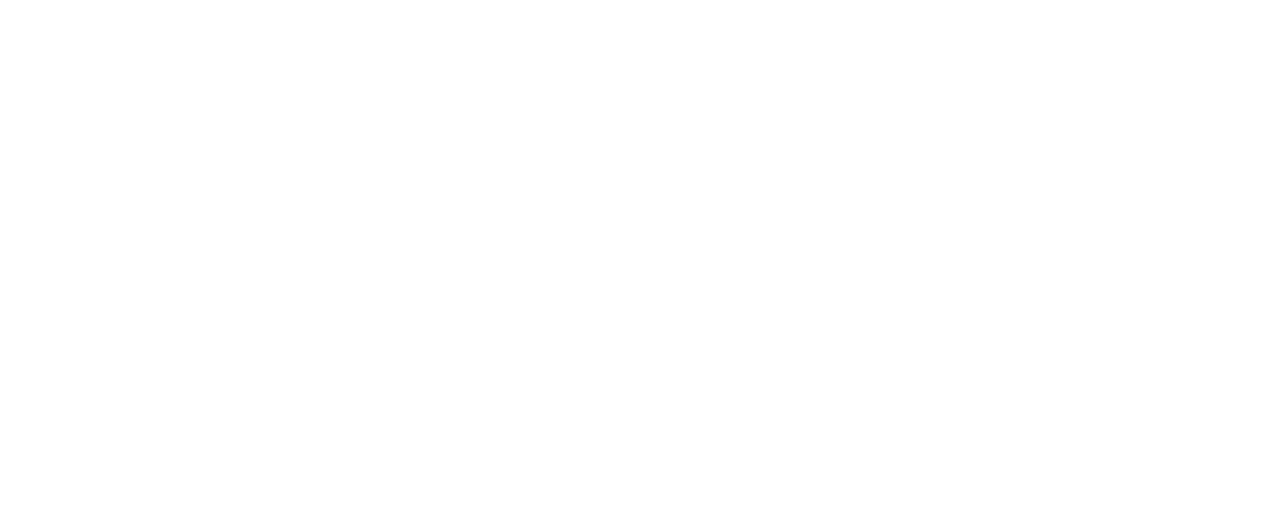
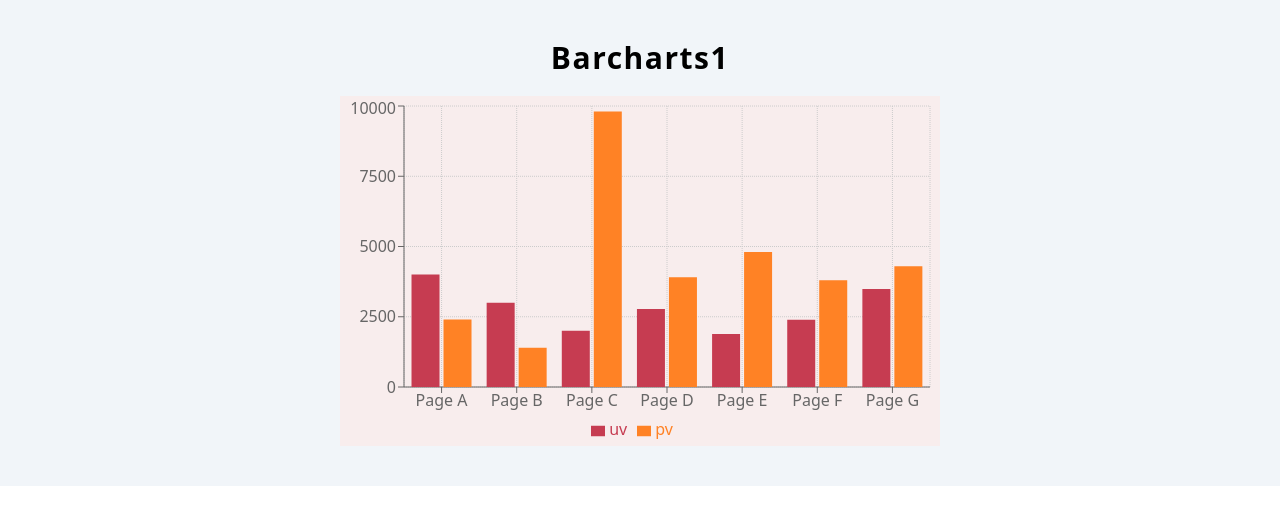
Before and after one commit to Ashukr321/Rechartjs, a React (Vite) app: page /chart2 in a window 1280 px wide. Before the commit this address had no page. Shown: the top 524 px of the page. Built offline with nearby package versions, Linux system fonts and the light colour scheme.

Commit message:
bar chart is completed

```diff
--- a/src/App.tsx
+++ b/src/App.tsx
@@ -1,12 +1,14 @@
 import { Routes, Route } from "react-router-dom";
 import Home from "./pages/Home/Home";
 import AreaChart1 from "./pages/chart1/AreaChart1";
+import Barcharts from "./pages/barchart/Barcharts";
 const App = () => {
   return (
     <main>
       <Routes>
         <Route path="/" element={<Home />} />
         <Route path="/chart1" element={<AreaChart1 />} />
+        <Route path="/chart2" element={<Barcharts />} />
       </Routes>
     </main>
   );
--- /dev/null
+++ b/src/data/data.js
@@ -0,0 +1,39 @@
+const data = [
+  {
+    "name": "Page A",
+    "uv": 4000,
+    "pv": 2400
+  },
+  {
+    "name": "Page B",
+    "uv": 3000,
+    "pv": 1398
+  },
+  {
+    "name": "Page C",
+    "uv": 2000,
+    "pv": 9800
+  },
+  {
+    "name": "Page D",
+    "uv": 2780,
+    "pv": 3908
+  },
+  {
+    "name": "Page E",
+    "uv": 1890,
+    "pv": 4800
+  },
+  {
+    "name": "Page F",
+    "uv": 2390,
+    "pv": 3800
+  },
+  {
+    "name": "Page G",
+    "uv": 3490,
+    "pv": 4300
+  }
+]
+
+export default data
--- a/src/pages/Home/Home.tsx
+++ b/src/pages/Home/Home.tsx
@@ -10,7 +10,14 @@
           to={"/chart1"}
           className="text-white p-4 border px-10 text-xl hover:bg-white hover:text-blue-600"
         >
-          chart1
+          AreaChart
+        </Link>
+
+        <Link
+          to={"/chart2"}
+          className="text-white p-4 border px-10 text-xl hover:bg-white hover:text-blue-600"
+        >
+          BarChart
         </Link>
       </div>
     </div>
--- /dev/null
+++ b/src/pages/barchart/Barcharts.tsx
@@ -0,0 +1,51 @@
+import React from "react";
+import data from "../../data/data";
+import {
+  Bar,
+  BarChart,
+  CartesianGrid,
+  Legend,
+  ResponsiveContainer,
+  Tooltip,
+  XAxis,
+  YAxis,
+} from "recharts";
+interface Data {
+  name: string;
+  uv: number;
+  pv: number;
+}
+
+const Barcharts: React.FC = () => {
+  return (
+    <div className="p-10 bg-slate-100">
+      <h1 className="text-center text-3xl mb-5 font-bold tracking-wider ">
+        Barcharts1
+      </h1>
+
+      <div className=" w-full  sm:w-1/2 mx-auto  p  bg-bg_chart-100">
+        <div>
+          <ResponsiveContainer width="100%" height={350}>
+            <BarChart
+              data={data}
+              margin={{ right: 10, left: 4, top: 10, bottom: 5 }}
+            >
+              <CartesianGrid strokeDasharray={1,1}  ></CartesianGrid>
+              <XAxis dataKey="name" />
+              <YAxis />
+
+              <Tooltip />
+              <Bar dataKey="uv" fill="#C63C51" />
+              <Bar dataKey="pv" fill="#FF8225" />
+              <Legend />
+            </BarChart>
+          </ResponsiveContainer>
+        </div>
+      </div>
+    </div>
+  );
+};
+
+
+
+export default Barcharts;
```
